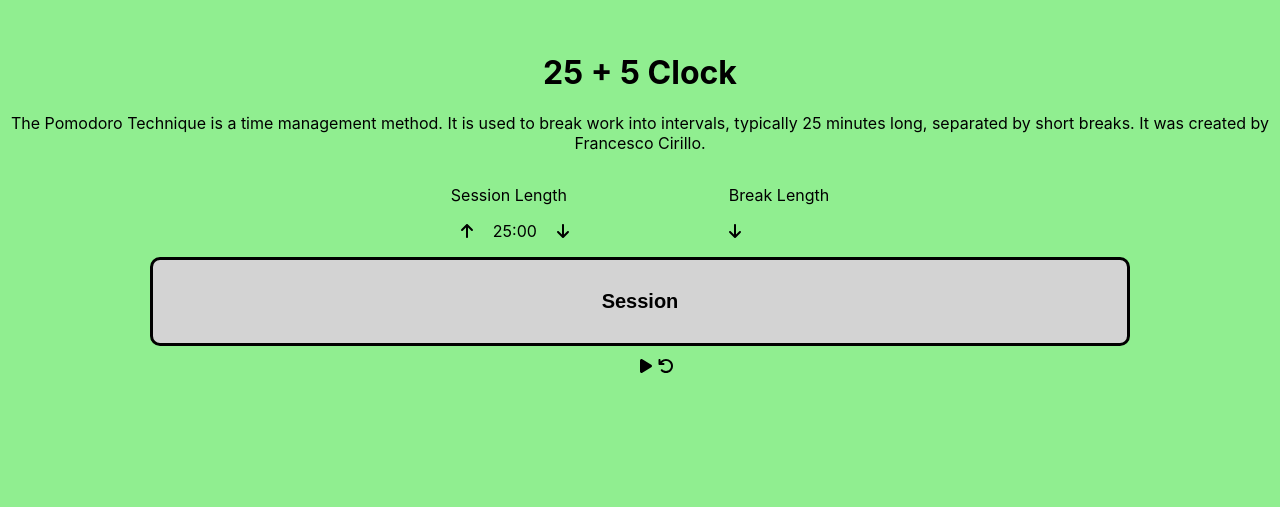
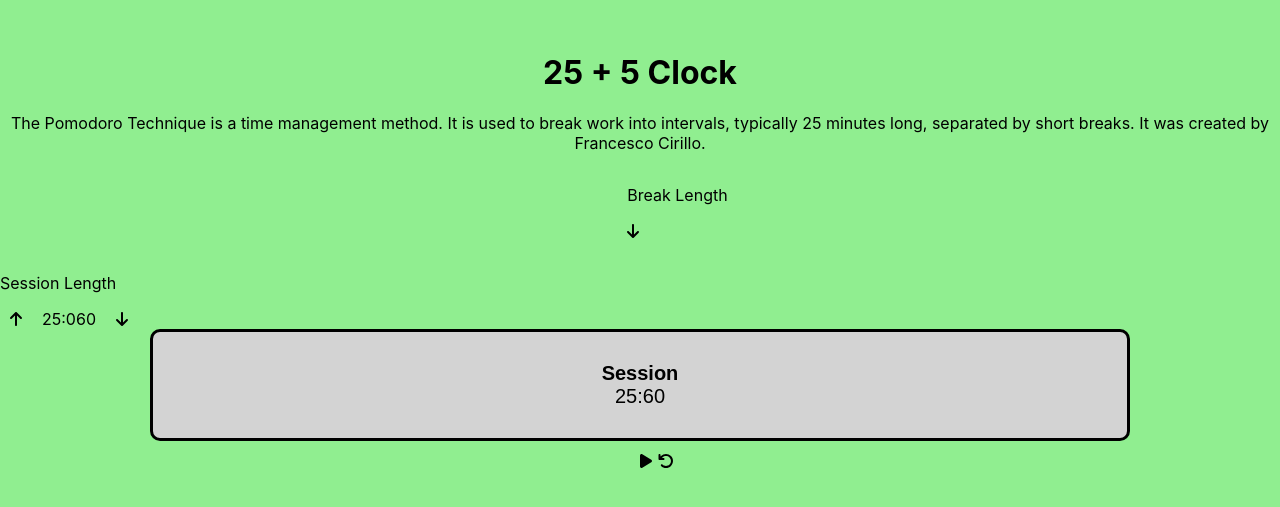
Before and after one commit to acipo1096/25_clock, a React (Create React App) app in the folder 25_clock/: page / in a window 1280 px wide. Shown: the part 139-646 px from the top of the page. Built offline with nearby package versions, Linux system fonts and the light colour scheme.

Commit message:
Committing again

```diff
--- a/25_clock/src/App.js
+++ b/25_clock/src/App.js
@@ -2,6 +2,7 @@
 import React, {useState, useEffect} from 'react';
 import './App.css';
 import SessionTimer from './components/SessionTimer';
+import SessionBlock from './components/SessionBlock';
 import { FontAwesomeIcon } from '@fortawesome/react-fontawesome'
 import { faArrowUp, faArrowDown, faPlay, faUndo, faPause } from '@fortawesome/free-solid-svg-icons'
 
@@ -21,59 +22,18 @@ const App = () =>  {
              <h1 id="title">25 + 5 Clock</h1>
              <p id="definition">The Pomodoro Technique is a time management method. It is used to break work into intervals, typically 25 minutes long, separated by short breaks. It was created by Francesco Cirillo.</p>
              <div id="blocks">
-                    <SessionTimer />
                  <div id="break-block">
                     <p id="break-label">Break Length</p>
                     <p><i id="break-increment">
                     <FontAwesomeIcon icon={faArrowDown} /></i></p>
                   </div>
               </div>
-                <div id="timer-border">
-                    <div id="timer-label">{timerLabel}</div>
-                    <div id="time-left">
-
-                        <audio id="beep" preload="auto" src="https://raw.githubusercontent.com/freeCodeCamp/cdn/master/build/testable-projects-fcc/audio/BeepSound.wav"></audio>
+              <SessionTimer />
+            <div className="col-md-3"></div>
         </div>
-                </div>
-                <div id="timer-options">
-                    <div id="start_stop"><i className="fa-solid fa-play" onClick={function decrementSession(){
-                          setSessionMinutes(prevState => prevState - 1)
-                          console.log(sessionMinutes)
-                          setSessionSeconds(59);
-                          console.log(sessionSeconds)
-                          while(sessionSeconds > 0) {
-                            console.log(sessionSeconds)
-                          }
-                          }
-                    }>{playPause}</i></div>
-                    <div id="reset"><i className="fas fa-undo"><FontAwesomeIcon icon={faUndo} /></i></div>
-                </div>
-            </div>
-            <div className="col-md-3"></div>
       </div>
     </>
   );
 }
 
 export default App;
-
-// function App() {
-//   return (
-//     <div className="App">
-//       <header className="App-header">
-//         <img src={logo} className="App-logo" alt="logo" />
-//         <p>
-//           Edit <code>src/App.js</code> and save to reload.
-//         </p>
-//         <a
-//           className="App-link"
-//           href="https://reactjs.org"
-//           target="_blank"
-//           rel="noopener noreferrer"
-//         >
-//           Learn React
-//         </a>
-//       </header>
-//     </div>
-//   );
-// }
--- /dev/null
+++ b/25_clock/src/components/SessionBlock.jsx
@@ -0,0 +1,31 @@
+import React, {useState, useEffect} from 'react';
+import SessionTimer from './SessionTimer';
+import sessionMinutes from  './SessionTimer';
+import { FontAwesomeIcon } from '@fortawesome/react-fontawesome'
+import { faArrowUp, faArrowDown, faPlay, faUndo, faPause } from '@fortawesome/free-solid-svg-icons'
+
+
+const SessionBlock = (props) => {
+
+  const [timerLabel, setTimerLabel] = useState("Session");
+  const [playPause, setPlayPause] = useState(<FontAwesomeIcon icon={faPlay} />);
+
+
+  return(
+    <>
+      <div id="timer-border">
+        <div id="timer-label">{timerLabel}</div>
+        <div id="time-left">
+          <audio id="beep" preload="auto" src="https://raw.githubusercontent.com/freeCodeCamp/cdn/master/build/testable-projects-fcc/audio/BeepSound.wav"></audio>
+        </div>
+       </div>
+        <div id="timer-options">
+            <div id="start_stop"><i className="fa-solid fa-play">{playPause}</i></div>
+            <div id="reset"><i className="fas fa-undo"><FontAwesomeIcon icon={faUndo} /></i></div>
+        </div>
+    </>
+  )
+}
+
+
+export default SessionBlock;
--- a/25_clock/src/components/SessionTimer.jsx
+++ b/25_clock/src/components/SessionTimer.jsx
@@ -5,7 +5,34 @@ import { faArrowUp, faArrowDown, faPlay, faUndo, faPause } from '@fortawesome/fr
 
 const SessionTimer = () => {
     const [sessionMinutes, setSessionMinutes] = useState(25);
-    const [sessionSeconds, setSessionSeconds] = useState(0);
+    const [sessionSeconds, setSessionSeconds] = useState(60);
+    const [timerLabel, setTimerLabel] = useState("Session");
+    const [isActive, setIsActive] = useState(false);
+    const [playPause, setPlayPause] = useState(<FontAwesomeIcon icon={faPlay} />);
+
+    function toggle() {
+        setIsActive(!isActive);
+    }
+
+    function incrementSessionMinutes() {
+        setSessionMinutes(sessionMinutes + 1);
+    }
+
+    function decrementSessionMinutes() {
+        if(sessionMinutes > 0){
+            setSessionMinutes(sessionMinutes - 1);
+        }
+    }
+
+    useEffect(()=>{
+        let interval = null;
+        if(isActive && sessionSeconds > 0){
+            interval = setInterval(()=>{
+                setSessionSeconds(sessionSeconds => sessionSeconds - 1);
+            },1000);
+        }
+        return () => clearInterval(interval);
+    }, [isActive, sessionSeconds]);
 
 
     return(
@@ -13,15 +40,24 @@ const SessionTimer = () => {
             <div id="session-block">
                 <p id="session-label">Session Length</p>
                     <div id="session-counter">
-                    <div className="expand"><i id="session-increment" onClick={
-                        ()=>{
-                            setSessionMinutes(sessionMinutes + 1);
-                        }
-                    }><FontAwesomeIcon icon={faArrowUp} /></i></div>
+                    <div className="expand"><i id="session-increment" onClick={incrementSessionMinutes}>
+                        <FontAwesomeIcon icon={faArrowUp} /></i></div>
                         <div id="session-length" className="expand">{sessionMinutes}:0{sessionSeconds}</div>
-                        <div className="expand"><i id="session-decrement"><FontAwesomeIcon icon={faArrowDown} /></i></div>
+                        <div className="expand"><i id="session-decrement" onClick={decrementSessionMinutes}>
+                        <FontAwesomeIcon icon={faArrowDown} /></i></div>
                     </div>
             </div>
+            <div id="timer-border">
+        <div id="timer-label">{timerLabel}</div>
+        <div id="time-left">{sessionMinutes}:{sessionSeconds}
+          <audio id="beep" preload="auto" src="https://raw.githubusercontent.com/freeCodeCamp/cdn/master/build/testable-projects-fcc/audio/BeepSound.wav"></audio>
+        </div>
+       </div>
+        <div id="timer-options">
+            <div id="start_stop"><i className="fa-solid fa-play" onClick={toggle}>
+                {playPause}</i></div>
+            <div id="reset"><i className="fas fa-undo"><FontAwesomeIcon icon={faUndo} /></i></div>
+        </div>
         </>
     )
 }
```
Lines whose indentation alone changed are shown as unchanged.
